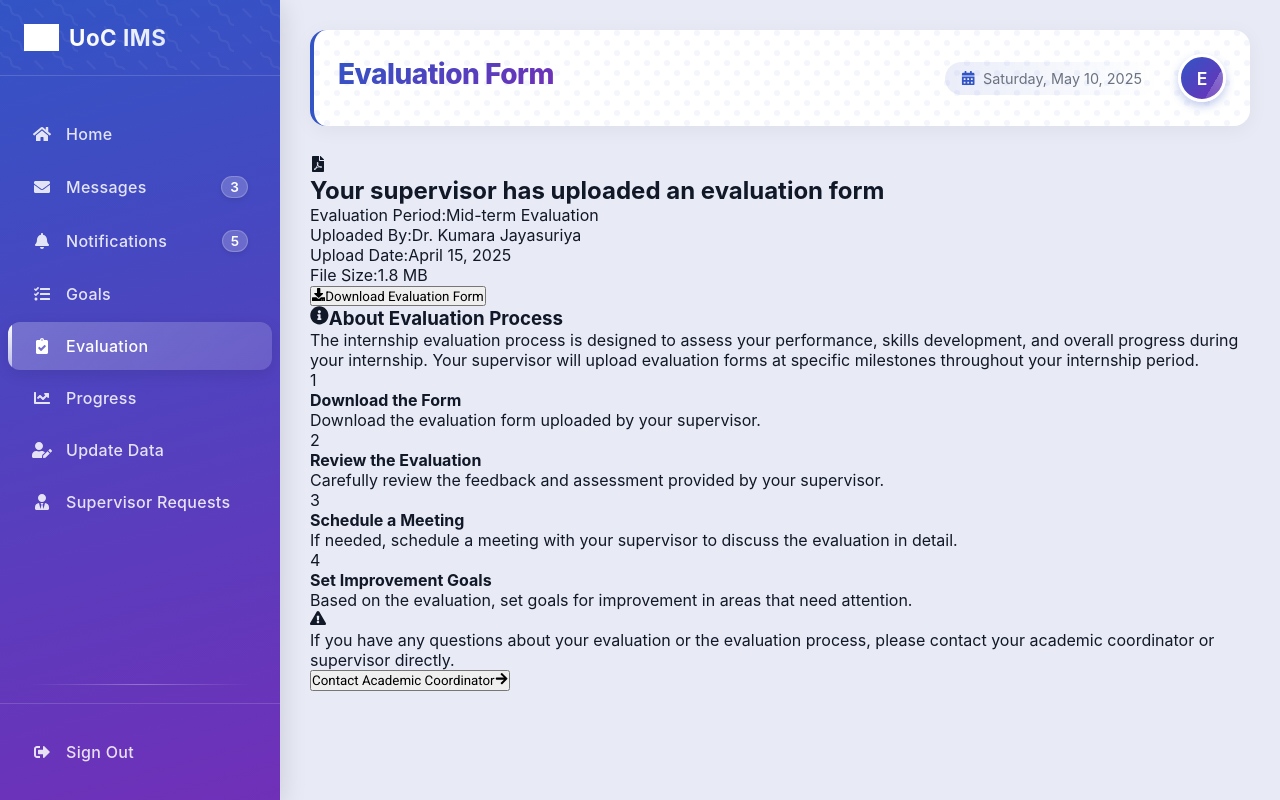
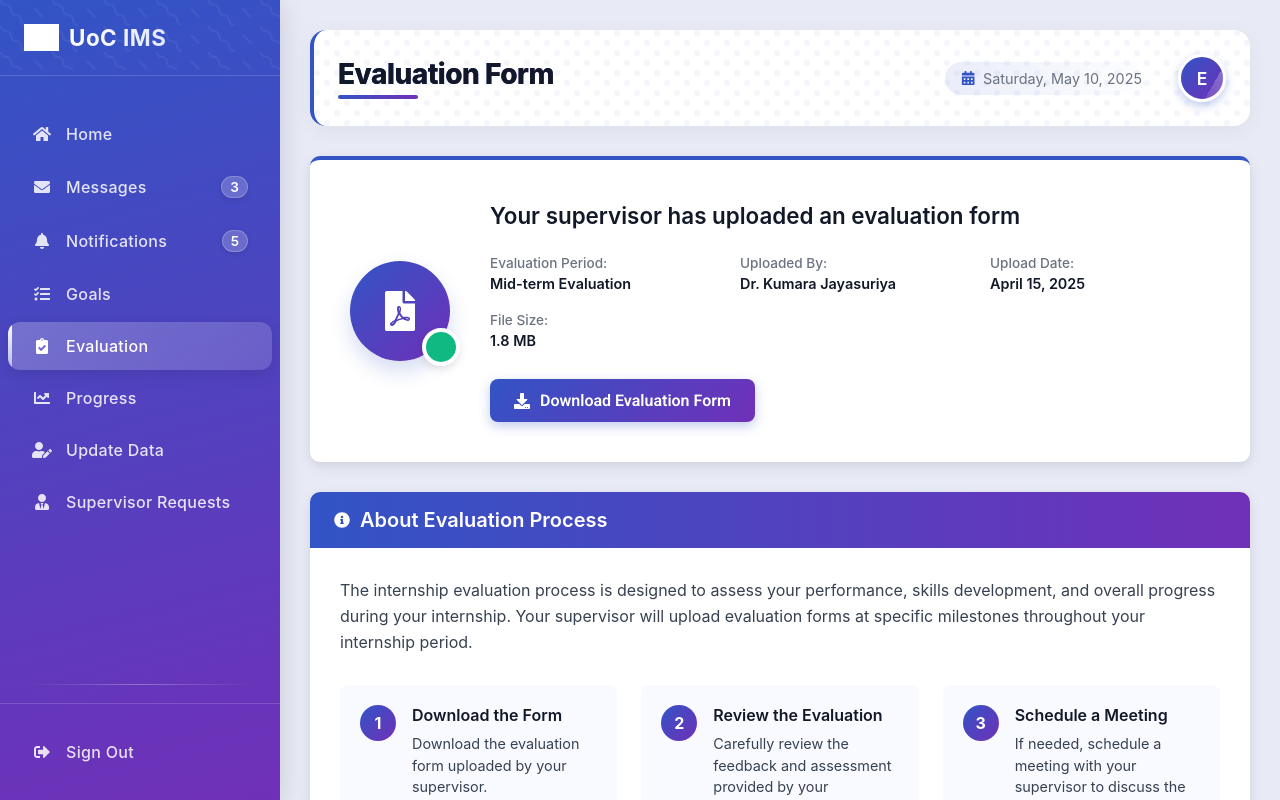
Before and after one commit to Dinujaya-Sandaruwan/internship-management-system, a React (Vite) app: page / in a window 1280 px wide. Built offline with nearby package versions, Linux system fonts and the light colour scheme; grey boxes are pictures that could not be loaded.

Commit message:
Style: Added styles to the evaluation page

```diff
--- /dev/null
+++ b/src/scss/pageStyles/_evaluation.scss
@@ -0,0 +1,376 @@
+@use "../global" as g;
+@use "sass:color";
+
+// Evaluation Page Styling
+.evaluation-page {
+  // Main container for evaluation content
+  .evaluation-container {
+    max-width: 100%;
+    margin: 0 auto;
+    animation: fadeIn 0.8s ease-out;
+  }
+
+  // Page title styling
+  .evaluation-title {
+    position: relative;
+    display: inline-block;
+    color: g.$color-text-primary;
+
+    &::after {
+      content: "";
+      position: absolute;
+      left: 0;
+      bottom: -8px;
+      width: 80px;
+      height: 4px;
+      background: linear-gradient(
+        to right,
+        g.$color-primary,
+        g.$color-secondary
+      );
+      border-radius: 2px;
+    }
+  }
+
+  // Evaluation form card
+  .evaluation-form-card {
+    background-color: g.$color-white;
+    border-radius: g.$border-radius-lg;
+    box-shadow: g.$shadow-medium;
+    margin-bottom: g.rem(30);
+    overflow: hidden;
+    transition: all g.$transition-normal;
+    position: relative;
+    border-top: 4px solid g.$color-primary;
+
+    &:hover {
+      transform: translateY(-5px);
+      box-shadow: g.$shadow-large;
+    }
+  }
+
+  .card-content {
+    padding: g.rem(40);
+    display: flex;
+    align-items: center;
+    gap: g.rem(40);
+
+    @media (max-width: g.$breakpoint-md) {
+      flex-direction: column;
+      text-align: center;
+      padding: g.rem(30) g.rem(20);
+      gap: g.rem(24);
+    }
+  }
+
+  .form-icon {
+    width: g.rem(100);
+    height: g.rem(100);
+    background: linear-gradient(135deg, g.$color-primary, g.$color-secondary);
+    border-radius: 50%;
+    display: flex;
+    align-items: center;
+    justify-content: center;
+    color: g.$color-white;
+    font-size: g.rem(40);
+    flex-shrink: 0;
+    box-shadow: 0 10px 20px rgba(g.$color-primary, 0.2);
+    position: relative;
+    transition: all g.$transition-normal;
+
+    &::after {
+      content: "";
+      position: absolute;
+      bottom: -5px;
+      right: -10px;
+      width: g.rem(30);
+      height: g.rem(30);
+      background-color: g.$color-success;
+      border-radius: 50%;
+      border: 4px solid g.$color-white;
+      display: flex;
+      align-items: center;
+      justify-content: center;
+      color: g.$color-white;
+      font-size: g.rem(12);
+      box-shadow: 0 4px 8px rgba(0, 0, 0, 0.1);
+      z-index: 1;
+    }
+
+    .evaluation-form-card:hover & {
+      transform: scale(1.05) rotate(5deg);
+    }
+  }
+
+  .form-details {
+    flex: 1;
+
+    h2 {
+      font-size: g.$text-xl;
+      font-weight: g.$weight-semibold;
+      color: g.$color-text-primary;
+      margin-bottom: g.rem(24);
+      line-height: 1.4;
+    }
+  }
+
+  .form-meta {
+    display: grid;
+    grid-template-columns: repeat(auto-fit, minmax(g.rem(200), 1fr));
+    gap: g.rem(20) g.rem(30);
+    margin-bottom: g.rem(30);
+
+    @media (max-width: g.$breakpoint-md) {
+      gap: g.rem(16);
+    }
+  }
+
+  .meta-item {
+    display: flex;
+    flex-direction: column;
+    gap: g.rem(4);
+  }
+
+  .meta-label {
+    font-size: g.$text-xs;
+    color: g.$color-text-tertiary;
+    font-weight: g.$weight-medium;
+  }
+
+  .meta-value {
+    font-size: g.$text-sm;
+    color: g.$color-text-primary;
+    font-weight: g.$weight-semibold;
+  }
+
+  .download-btn {
+    display: inline-flex;
+    align-items: center;
+    gap: g.rem(10);
+    padding: g.rem(12) g.rem(24);
+    background: linear-gradient(135deg, g.$color-primary, g.$color-secondary);
+    color: g.$color-white;
+    border: none;
+    border-radius: g.$border-radius;
+    font-size: g.$text-base;
+    font-weight: g.$weight-semibold;
+    cursor: pointer;
+    transition: all g.$transition-normal;
+    box-shadow: 0 4px 12px rgba(g.$color-primary, 0.3);
+    position: relative;
+    overflow: hidden;
+
+    &::after {
+      content: "";
+      position: absolute;
+      top: 0;
+      left: -100%;
+      width: 100%;
+      height: 100%;
+      background: linear-gradient(
+        90deg,
+        rgba(255, 255, 255, 0),
+        rgba(255, 255, 255, 0.2),
+        rgba(255, 255, 255, 0)
+      );
+      transition: left 0.8s ease;
+    }
+
+    &:hover {
+      transform: translateY(-3px);
+      box-shadow: 0 8px 20px rgba(g.$color-primary, 0.4);
+
+      &::after {
+        left: 100%;
+      }
+    }
+
+    &:active {
+      transform: translateY(-1px);
+    }
+  }
+
+  // Empty evaluation state
+  .empty-evaluation {
+    background-color: g.$color-white;
+    border-radius: g.$border-radius-lg;
+    box-shadow: g.$shadow-medium;
+    padding: g.rem(60) g.rem(20);
+    margin-bottom: g.rem(30);
+    display: flex;
+    flex-direction: column;
+    align-items: center;
+    justify-content: center;
+    text-align: center;
+
+    .empty-icon {
+      font-size: g.rem(60);
+      color: g.$color-grey-light;
+      margin-bottom: g.rem(20);
+    }
+
+    h2 {
+      font-size: g.$text-xl;
+      font-weight: g.$weight-semibold;
+      color: g.$color-text-primary;
+      margin-bottom: g.rem(16);
+    }
+
+    p {
+      font-size: g.$text-base;
+      color: g.$color-text-secondary;
+      max-width: g.rem(500);
+    }
+  }
+
+  // Evaluation info section
+  .evaluation-info {
+    background-color: g.$color-white;
+    border-radius: g.$border-radius-lg;
+    box-shadow: g.$shadow-medium;
+    overflow: hidden;
+    margin-bottom: g.rem(30);
+  }
+
+  .info-header {
+    padding: g.rem(16) g.rem(24);
+    background: linear-gradient(to right, g.$color-primary, g.$color-secondary);
+    color: g.$color-white;
+
+    h3 {
+      font-size: g.$text-lg;
+      font-weight: g.$weight-semibold;
+      margin: 0;
+      display: flex;
+      align-items: center;
+      gap: g.rem(10);
+    }
+
+    .info-icon {
+      font-size: g.$text-base;
+    }
+  }
+
+  .info-content {
+    padding: g.rem(30);
+
+    p {
+      font-size: g.$text-base;
+      line-height: g.$line-height-relaxed;
+      color: g.$color-text-secondary;
+      margin-bottom: g.rem(30);
+    }
+  }
+
+  .info-steps {
+    display: grid;
+    grid-template-columns: repeat(auto-fit, minmax(g.rem(220), 1fr));
+    gap: g.rem(24);
+    margin-bottom: g.rem(30);
+  }
+
+  .step {
+    display: flex;
+    align-items: flex-start;
+    gap: g.rem(16);
+    background-color: g.$color-bg-light;
+    padding: g.rem(20);
+    border-radius: g.$border-radius;
+    transition: all g.$transition-normal;
+
+    &:hover {
+      transform: translateY(-5px);
+      box-shadow: g.$shadow-small;
+    }
+  }
+
+  .step-number {
+    width: g.rem(36);
+    height: g.rem(36);
+    background: linear-gradient(135deg, g.$color-primary, g.$color-secondary);
+    color: g.$color-white;
+    border-radius: 50%;
+    display: flex;
+    align-items: center;
+    justify-content: center;
+    font-weight: g.$weight-bold;
+    font-size: g.$text-base;
+    flex-shrink: 0;
+  }
+
+  .step-content {
+    h4 {
+      font-size: g.$text-base;
+      font-weight: g.$weight-semibold;
+      color: g.$color-text-primary;
+      margin-bottom: g.rem(8);
+    }
+
+    p {
+      font-size: g.$text-sm;
+      color: g.$color-text-secondary;
+      margin: 0;
+      line-height: g.$line-height-normal;
+    }
+  }
+
+  .info-note {
+    display: flex;
+    align-items: flex-start;
+    gap: g.rem(16);
+    background-color: rgba(g.$color-warning, 0.1);
+    padding: g.rem(20);
+    border-radius: g.$border-radius;
+    border-left: 4px solid g.$color-warning;
+    margin-bottom: g.rem(24);
+
+    .note-icon {
+      color: g.$color-warning;
+      font-size: g.$text-lg;
+      flex-shrink: 0;
+      margin-top: g.rem(2);
+    }
+
+    p {
+      font-size: g.$text-sm;
+      color: g.$color-text-secondary;
+      margin: 0;
+    }
+  }
+
+  .info-action {
+    display: flex;
+    justify-content: center;
+  }
+
+  .contact-btn {
+    display: inline-flex;
+    align-items: center;
+    gap: g.rem(10);
+    padding: g.rem(10) g.rem(20);
+    background-color: transparent;
+    border: 1px solid g.$color-primary;
+    color: g.$color-primary;
+    border-radius: g.$border-radius;
+    font-size: g.$text-sm;
+    font-weight: g.$weight-medium;
+    cursor: pointer;
+    transition: all g.$transition-normal;
+
+    &:hover {
+      background-color: g.$color-primary;
+      color: g.$color-white;
+      transform: translateY(-2px);
+    }
+  }
+
+  // Animations
+  @keyframes fadeIn {
+    from {
+      opacity: 0;
+    }
+    to {
+      opacity: 1;
+    }
+  }
+}
--- a/src/scss/pageStyles/_index.scss
+++ b/src/scss/pageStyles/_index.scss
@@ -3,3 +3,4 @@
 @forward "messages";
 @forward "notifications";
 @forward "goals";
+@forward "evaluation";
```
